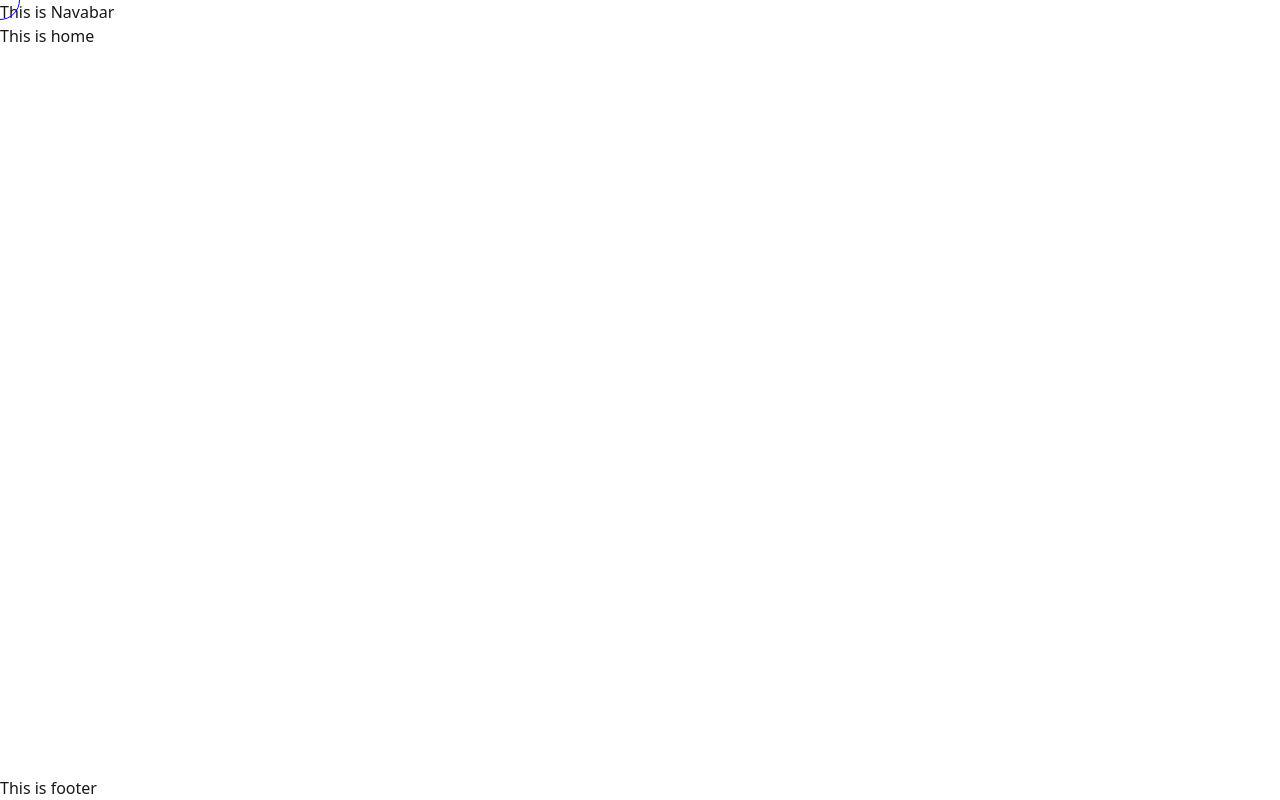
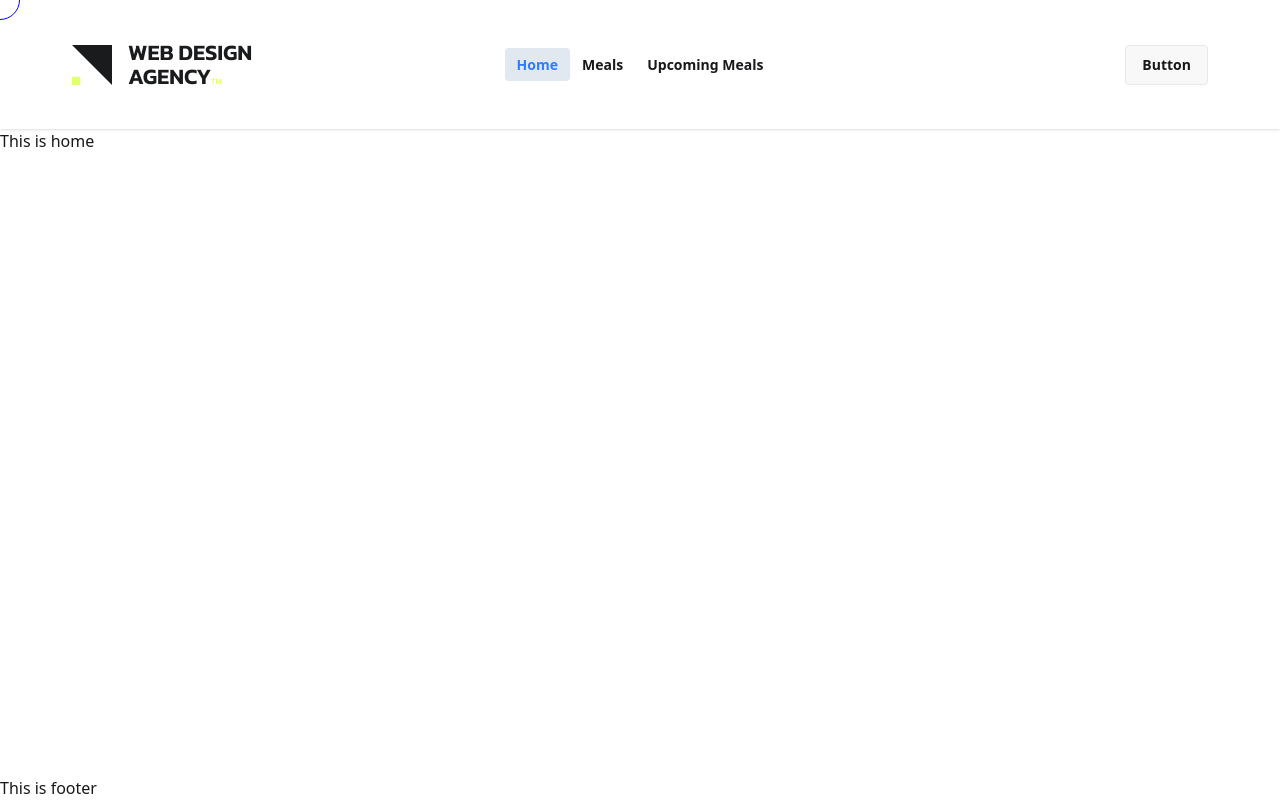
Before and after one commit to tarekbinjaman/Web-Design-Agency, a React (Vite) app: page / in a window 1280 px wide. Built offline with nearby package versions, Linux system fonts and the light colour scheme.

Commit message:
cursor animation done

```diff
--- a/src/Shared/Navbar.jsx
+++ b/src/Shared/Navbar.jsx
@@ -1,9 +1,45 @@
 import React from 'react';
+import { NavLink } from 'react-router-dom';
 
 const Navbar = () => {
+    const navLinkClass = ({ isActive }) => isActive ? 'text-blue-500 bg-slate-200' : '';
+    const links = <>
+    <li className='font-semibold'>
+        <NavLink className={navLinkClass} to={`/`}>Home</NavLink>
+    </li>
+    <li className='font-semibold'>
+        <NavLink className={navLinkClass} to={`/meals`}>Meals</NavLink>
+    </li>
+    <li className='font-semibold'>
+        <NavLink className={navLinkClass} to={`/upcomingMeals`}>Upcoming Meals</NavLink>
+    </li>
+</>
+
     return (
-        <div>
-            <h1>This is Navabar</h1>
+
+        <div className="navbar bg-base-100 shadow-sm py-10 px-18">
+            <div className="navbar-start">
+                <div className="dropdown">
+                    <div tabIndex={0} role="button" className="btn btn-ghost lg:hidden">
+                        <svg xmlns="http://www.w3.org/2000/svg" className="h-5 w-5" fill="none" viewBox="0 0 24 24" stroke="currentColor"> <path strokeLinecap="round" strokeLinejoin="round" strokeWidth="2" d="M4 6h16M4 12h8m-8 6h16" /> </svg>
+                    </div>
+                    <ul
+                        tabIndex={0}
+                        className="menu menu-sm dropdown-content bg-base-100 rounded-box z-1 mt-3 w-52 p-2 shadow">
+                            {links}
+                    </ul>
+                </div>
+                {/* <a className="btn btn-ghost text-xl">daisyUI</a> */}
+                <img src="/src/assets/icon/logo-light.png" className='w-[185px]' alt="" />
+            </div>
+            <div className="navbar-center hidden lg:flex">
+                <ul className="menu menu-horizontal px-1">
+            {links}
+                </ul>
+            </div>
+            <div className="navbar-end">
+                <a className="btn">Button</a>
+            </div>
         </div>
     );
 };
--- a/src/cursor/CustomCursor.jsx
+++ b/src/cursor/CustomCursor.jsx
@@ -12,6 +12,15 @@
     const handleMouseMove = (e) => {
       mouseX.current = e.clientX;
       mouseY.current = e.clientY;
+
+      const target = e.target;
+      if (cursorRef.current) {
+        if (target.tagName === "A" || target.closest("a")) {
+          cursorRef.current.classList.add("shrink");
+        } else {
+          cursorRef.current.classList.remove("shrink");
+        }
+      }
     };
 
     document.addEventListener("mousemove", handleMouseMove);
@@ -23,8 +32,7 @@
       const velocity = Math.sqrt(dx * dx + dy * dy);
       const angle = Math.atan2(dy, dx) * (180 / Math.PI);
 
-      // Smooth interpolation with slower follow
-      currentX.current += dx * 0.1; // smaller = more delay
+      currentX.current += dx * 0.1;
       currentY.current += dy * 0.1;
       const dynamicCap = Math.min(0.8, velocity / 200);
       const stretch = Math.min(velocity / 50, dynamicCap);
--- a/src/cursor/cursor.css
+++ b/src/cursor/cursor.css
@@ -9,4 +9,11 @@
   z-index: 9999;
   transform: translate(-50%, -50%);
   will-change: transform;
+  transition: width 0.3s ease-out, height 0.3s ease-out;
 }
+
+.cursor.shrink {
+  width: 15px;
+  height: 15px;
+  transition: width 0.3s ease, height 0.3s ease;
+}
```
Also changed, not shown: src/assets/icon/logo-light.png (added).
